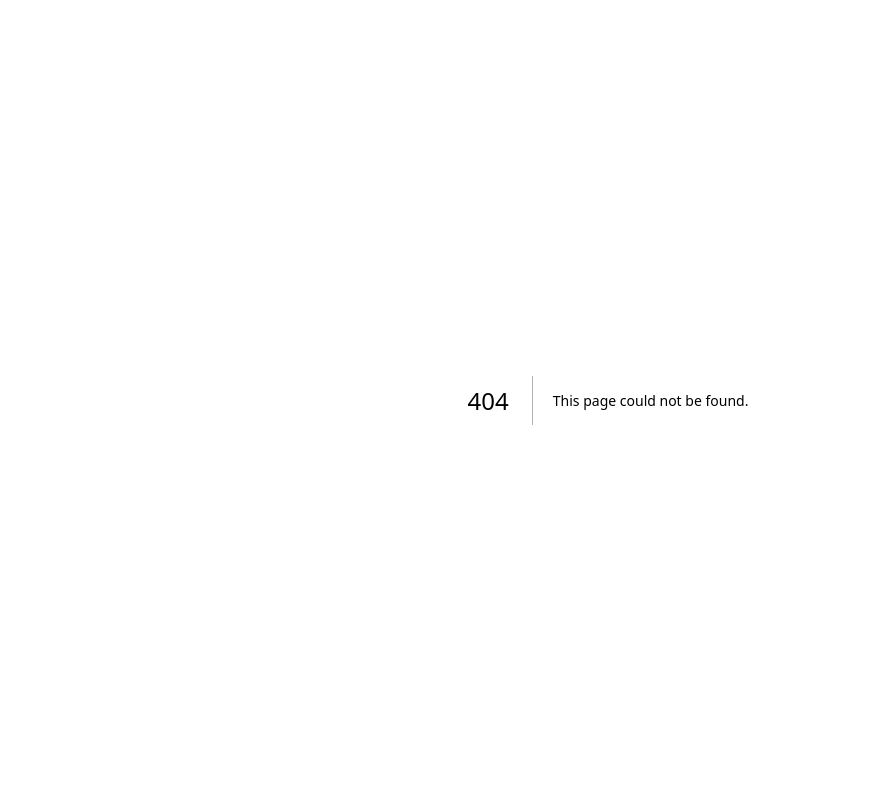
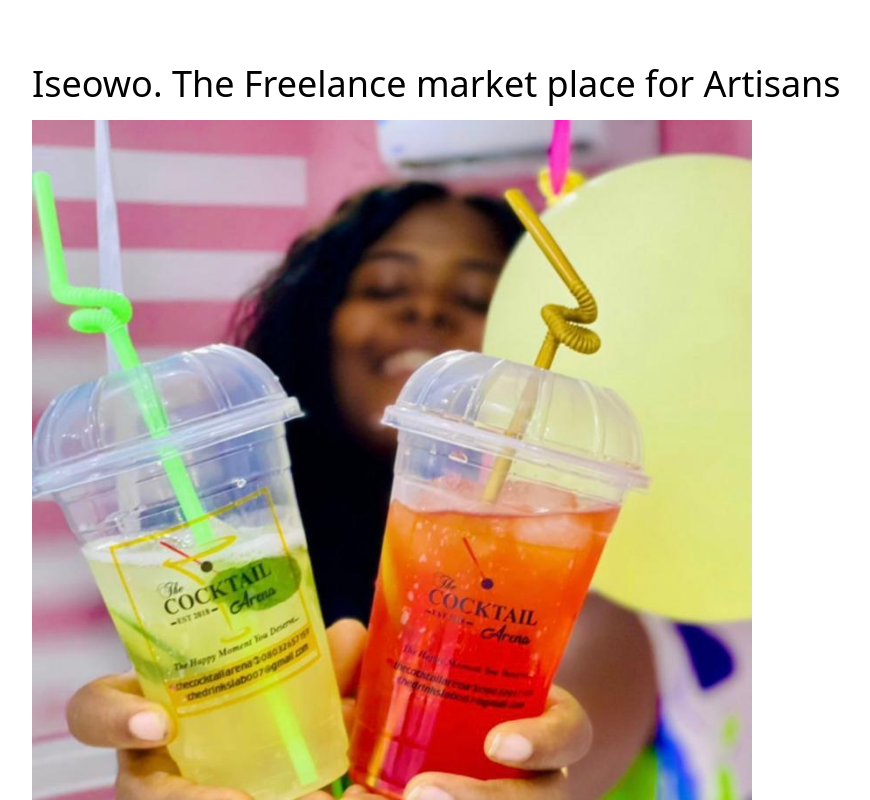
Before and after one commit to NonsoDevs/iseowo, a Next.js app: page /about-us in a window 1280 px wide. Before the commit this address had no page. Shown: the top 800 px of the page, without its empty margins (32-902 px from the left). Built offline with nearby package versions, Linux system fonts and the light colour scheme.

Commit message:
image added on about us page

```diff
--- /dev/null
+++ b/app/about-us/page.js
@@ -0,0 +1,17 @@
+import Image from "next/image";
+
+export default function Page() {
+  return (
+    <main className="py-8 md:py-12 lg:py-16 px-2 md:px-8 lg:px-16">
+      <h1 className="text-4xl mb-4">
+        Iseowo. The Freelance market place for Artisans
+      </h1>
+      <Image
+        width={720}
+        height={380}
+        src="/javaimage.jpeg"
+        alt="about us picture"
+      />
+    </main>
+  );
+}
```
Also changed, not shown: public/javaimage.jpeg (added).
